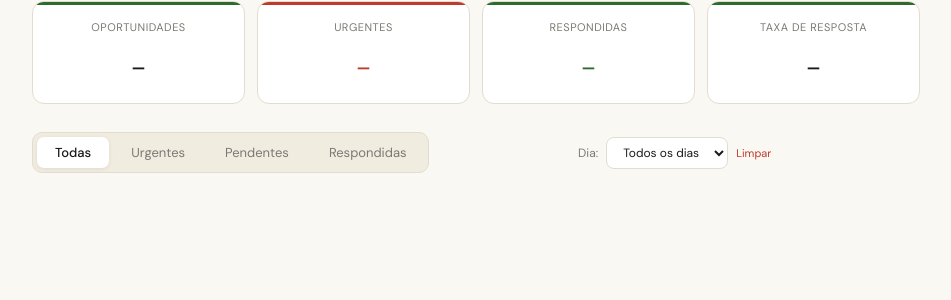
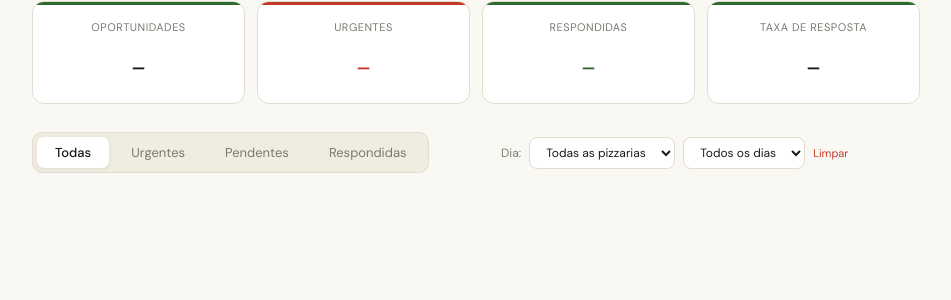
Before and after one commit to Tassi2022/esperanca-bot, a Flask app: page / in a window 1280 px wide. Shown: the part 115-415 px from the top of the page, without its empty margins (164-1115 px from the left). Run offline with Flask 3, Linux system fonts and the light colour scheme; data that the repository does not hold is empty.

Commit message:
adiciona dropdown de pizzarias no dashboard

```diff
--- a/templates/dashboard.html
+++ b/templates/dashboard.html
@@ -102,6 +102,9 @@ body{font-family:"DM Sans",sans-serif;background:var(--creme);color:var(--texto)
     </div>
     <div class="filtro-data-wrapper">
       <span class="filtro-data-label">Dia:</span>
+      <select class="filtro-data" id="filtro-pizzaria" onchange="carregar()">
+        <option value="">Todas as pizzarias</option>
+      </select>
       <select class="filtro-data" id="filtro-data" onchange="carregar()">
         <option value="">Todos os dias</option>
       </select>
@@ -113,6 +116,17 @@ body{font-family:"DM Sans",sans-serif;background:var(--creme);color:var(--texto)
 </div>
 <script>
 let filtroAtivo="todas";
+
+async function carregarPizzarias(){
+  const pizzarias = await fetch("/api/pizzarias").then(r=>r.json());
+  const sel = document.getElementById("filtro-pizzaria");
+  pizzarias.forEach(p=>{
+    const opt = document.createElement("option");
+    opt.value = p.id;
+    opt.textContent = p.nome;
+    sel.appendChild(opt);
+  });
+}
 
 async function carregarDatas(){
   const datas = await fetch("/api/datas").then(r=>r.json());
@@ -140,7 +154,8 @@ function filtrar(f){
 async function carregar(){
   try{
     const data = document.getElementById("filtro-data").value;
-    const params = "filtro="+filtroAtivo+(data?"&data="+encodeURIComponent(data):"");
+    const pizzaria = document.getElementById("filtro-pizzaria").value;
+    const params = "filtro="+filtroAtivo+(data?"&data="+encodeURIComponent(data):"")+(pizzaria?"&pizzaria="+encodeURIComponent(pizzaria):"");
     const[ops,st]=await Promise.all([
       fetch("/api/oportunidades?"+params).then(r=>r.json()),
       fetch("/api/stats?"+(data?"data="+encodeURIComponent(data):"")).then(r=>r.json())
@@ -187,6 +202,7 @@ async function responder(id,valor){
 }
 
 carregarDatas();
+carregarPizzarias();
 carregar();
 setInterval(carregar,60000);
 </script>
```
